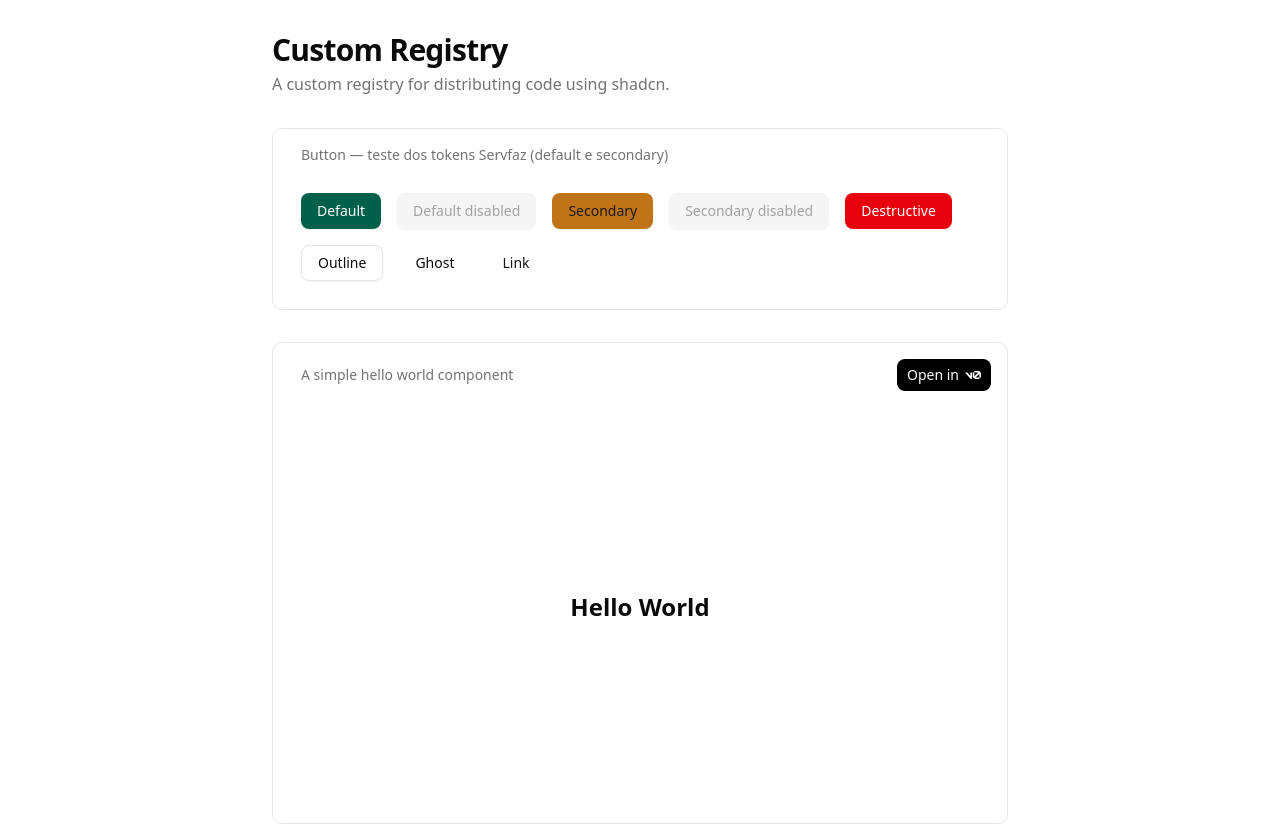
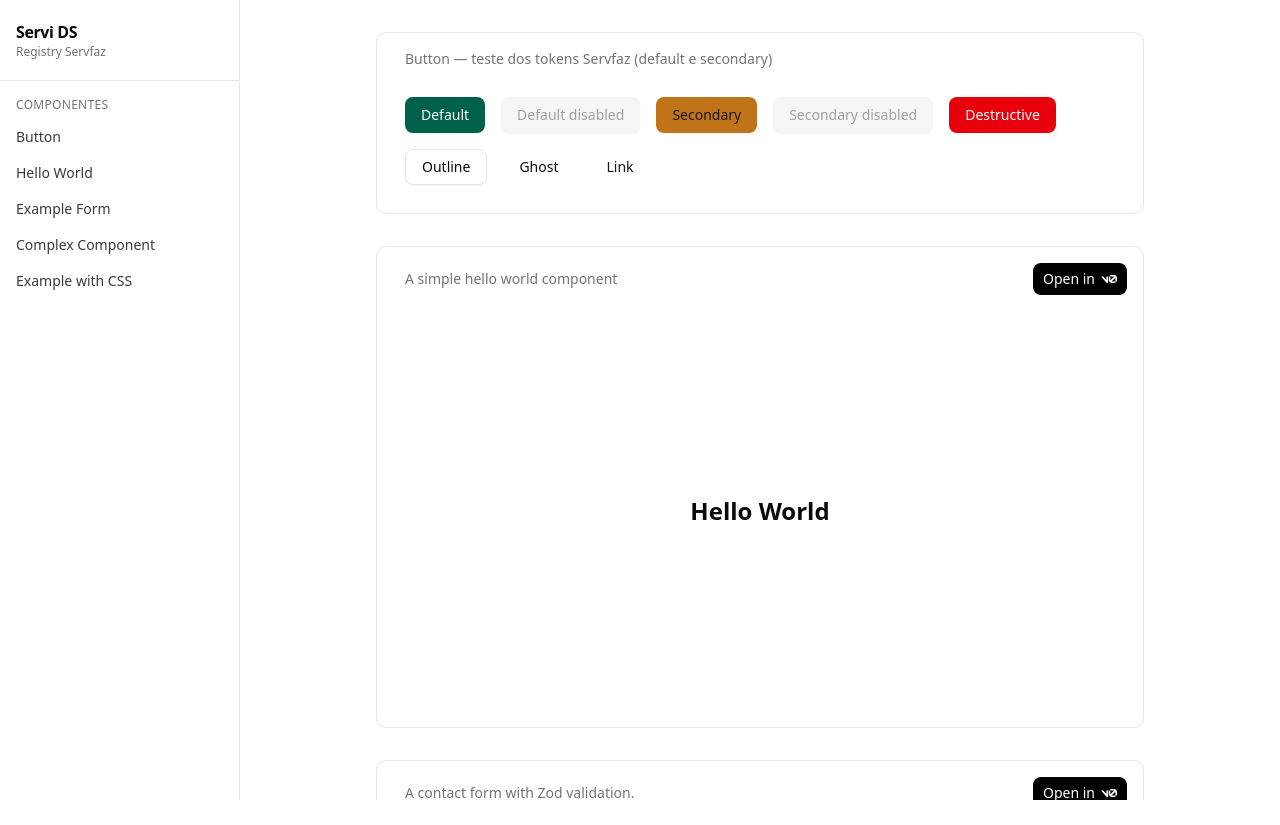
Before and after one commit to servfaz/servi-ds, a Next.js app: page / in a window 1280 px wide. Shown: the top 825 px of the page. After the commit the page ends 800 px from the top, so only its background shows below. Built offline with nearby package versions, Linux system fonts and the light colour scheme; no server answers.

Commit message:
feat: reestruturar a página inicial para integrar o registro de componentes do Servfaz

```diff
--- a/app/page.tsx
+++ b/app/page.tsx
@@ -5,20 +5,53 @@ import { ExampleForm } from "@/registry/new-york/blocks/example-form/example-for
 import PokemonPage from "@/registry/new-york/blocks/complex-component/page"
 import { ExampleCard } from "@/registry/new-york/blocks/example-with-css/example-card"
 import { Button } from "@/registry/servfaz/button"
+import registry from "@/registry.json"
+
 // This page displays items from the custom registry.
 // You are free to implement this with your own design as needed.
 
 export default function Home() {
   return (
-    <div className="max-w-3xl mx-auto flex flex-col min-h-svh px-4 py-8 gap-8">
-      <header className="flex flex-col gap-1">
-        <h1 className="text-3xl font-bold tracking-tight">Custom Registry</h1>
-        <p className="text-muted-foreground">
-          A custom registry for distributing code using shadcn.
+    <div className="flex h-svh overflow-hidden bg-background text-foreground">
+      <aside className="hidden md:flex w-60 shrink-0 flex-col border-r border-border">
+        <div className="px-4 py-5 border-b border-border">
+          <span className="text-base font-semibold tracking-tight">
+            Servi DS
+          </span>
+          <p className="text-xs text-muted-foreground">Registry Servfaz</p>
+        </div>
+        <nav className="flex-1 overflow-y-auto px-2 py-4">
+          <p className="px-2 pb-2 text-xs font-medium uppercase tracking-wide text-muted-foreground">
+            Componentes
           </p>
+          <ul className="flex flex-col gap-1">
+            {registry.items.map((item) => (
+              <li key={item.name}>
+                <a
+                  href={`#${item.name}`}
+                  className="block rounded-md px-2 py-1.5 text-sm text-foreground/80 hover:bg-accent hover:text-accent-foreground transition-colors"
+                >
+                  {item.title ?? item.name}
+                </a>
+              </li>
+            ))}
+          </ul>
+        </nav>
+      </aside>
+
+      <div className="flex-1 flex flex-col min-w-0 overflow-hidden">
+        <header className="flex items-center justify-between border-b border-border px-4 py-4 md:hidden">
+          <span className="text-base font-semibold tracking-tight">
+            Servi DS
+          </span>
         </header>
-      <main className="flex flex-col flex-1 gap-8">
-        <div className="flex flex-col gap-4 border rounded-lg p-4 relative">
+
+        <main className="flex-1 overflow-y-auto px-4 py-8 md:px-8">
+          <div className="max-w-3xl mx-auto flex flex-col gap-8">
+            <div
+              id="button"
+              className="flex flex-col gap-4 border rounded-lg p-4 relative scroll-mt-8"
+            >
               <h2 className="text-sm text-muted-foreground sm:pl-3">
                 Button — teste dos tokens Servfaz (default e secondary)
               </h2>
@@ -38,7 +71,10 @@ export default function Home() {
               </div>
             </div>
 
-        <div className="flex flex-col gap-4 border rounded-lg p-4 min-h-[450px] relative">
+            <div
+              id="hello-world"
+              className="flex flex-col gap-4 border rounded-lg p-4 min-h-[450px] relative scroll-mt-8"
+            >
               <div className="flex items-center justify-between">
                 <h2 className="text-sm text-muted-foreground sm:pl-3">
                   A simple hello world component
@@ -50,7 +86,10 @@ export default function Home() {
               </div>
             </div>
 
-        <div className="flex flex-col gap-4 border rounded-lg p-4 min-h-[450px] relative">
+            <div
+              id="example-form"
+              className="flex flex-col gap-4 border rounded-lg p-4 min-h-[450px] relative scroll-mt-8"
+            >
               <div className="flex items-center justify-between">
                 <h2 className="text-sm text-muted-foreground sm:pl-3">
                   A contact form with Zod validation.
@@ -62,7 +101,10 @@ export default function Home() {
               </div>
             </div>
 
-        <div className="flex flex-col gap-4 border rounded-lg p-4 min-h-[450px] relative">
+            <div
+              id="complex-component"
+              className="flex flex-col gap-4 border rounded-lg p-4 min-h-[450px] relative scroll-mt-8"
+            >
               <div className="flex items-center justify-between">
                 <h2 className="text-sm text-muted-foreground sm:pl-3">
                   A complex component showing hooks, libs and components.
@@ -74,7 +116,10 @@ export default function Home() {
               </div>
             </div>
 
-        <div className="flex flex-col gap-4 border rounded-lg p-4 min-h-[450px] relative">
+            <div
+              id="example-with-css"
+              className="flex flex-col gap-4 border rounded-lg p-4 min-h-[450px] relative scroll-mt-8"
+            >
               <div className="flex items-center justify-between">
                 <h2 className="text-sm text-muted-foreground sm:pl-3">
                   A login form with a CSS file.
@@ -85,7 +130,9 @@ export default function Home() {
                 <ExampleCard />
               </div>
             </div>
+          </div>
         </main>
+      </div>
     </div>
   )
 }
```
Lines whose indentation alone changed are shown as unchanged.
